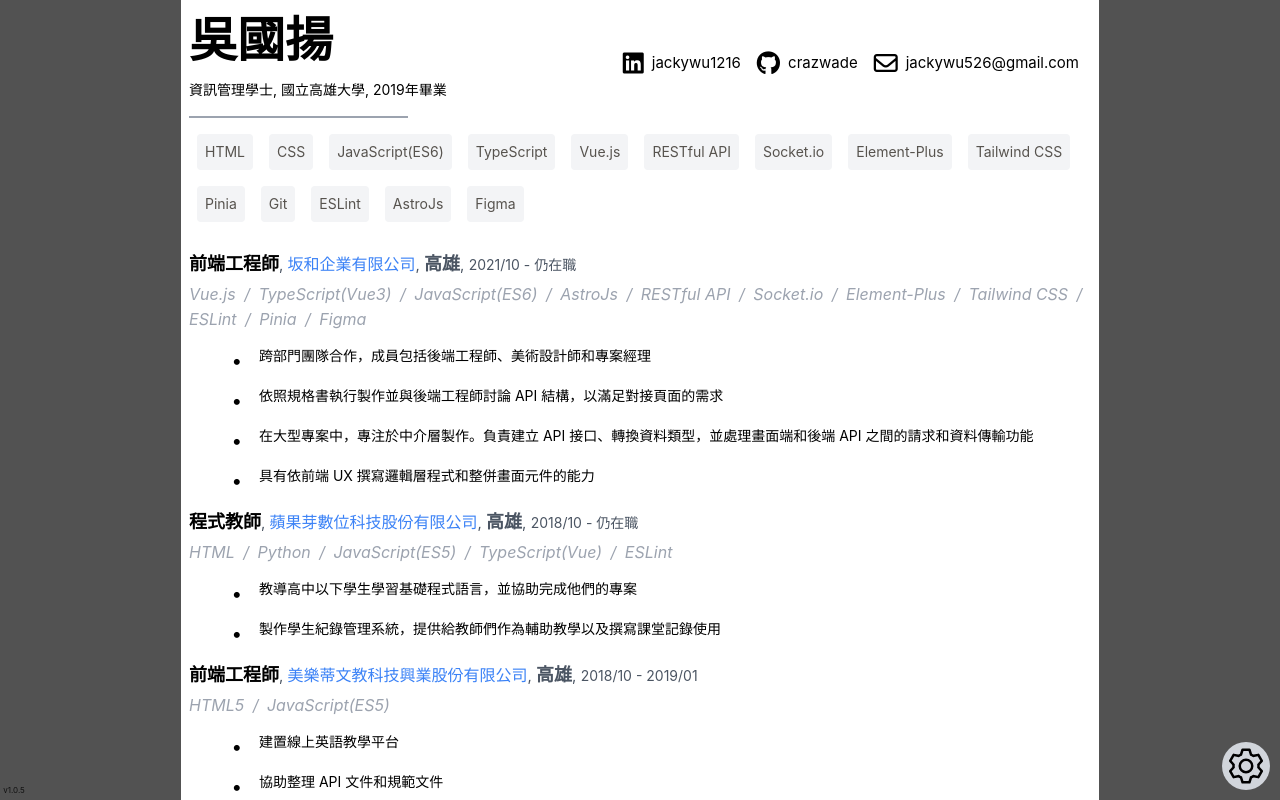
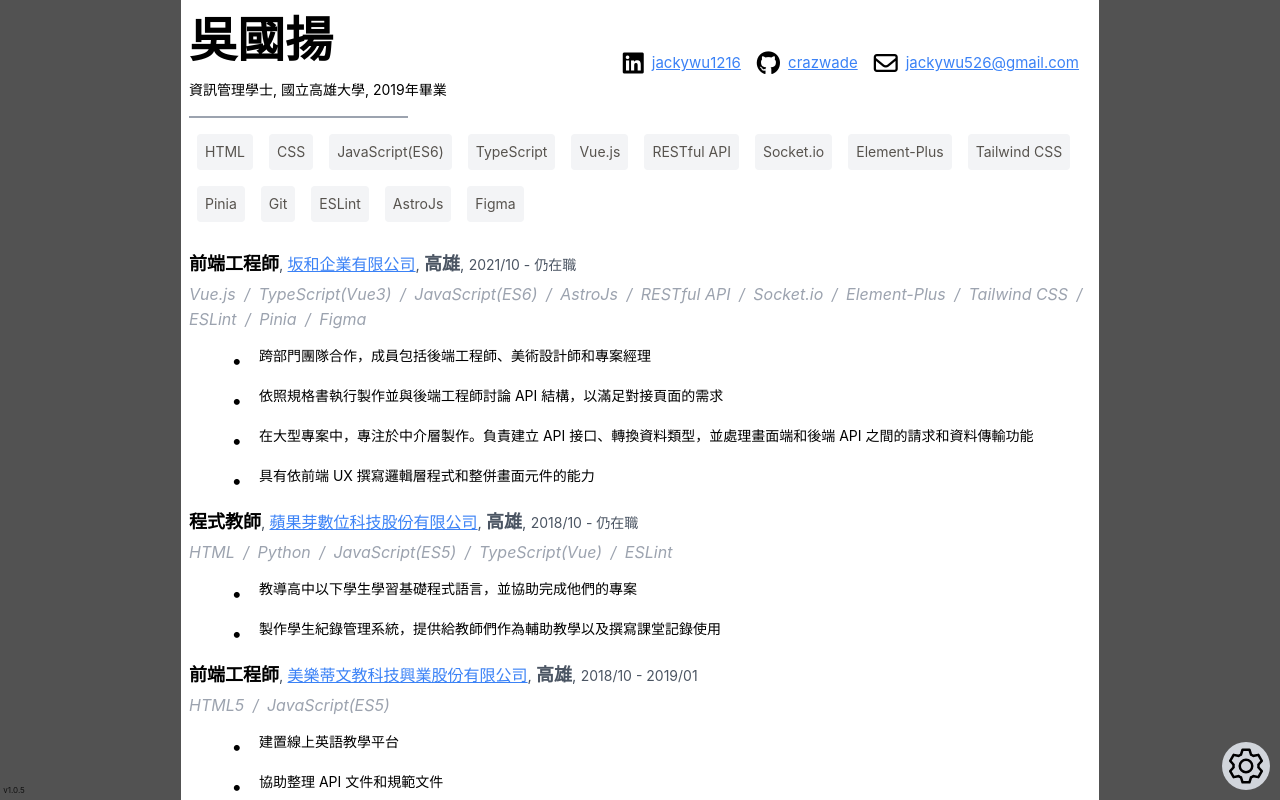
Before and after one commit to crazwade/profile, a Vue app: page / in a window 1280 px wide. Built offline with nearby package versions, Linux system fonts and the light colour scheme.

Commit message:
style(link button): 將連結的部分強調

```diff
--- a/src/view/MainContent/components/MyInfo.vue
+++ b/src/view/MainContent/components/MyInfo.vue
@@ -10,7 +10,7 @@
         <div
           v-for="(item, index) in socialItem"
           :key="index"
-          class="my-2 mr-2 icon-link flex items-center hover:text-blue-700 hover:underline hover:font-bold"
+          class="my-2 mr-2 icon-link flex items-center hover:text-blue-700 hover:font-bold"
         >
           <a
             :href="item.link"
@@ -23,7 +23,7 @@
           <a
             :href="item.name === 'email' ? `mailto:${item.link}` : item.link"
             target="_blank"
-            class=" mx-1"
+            class="mx-1 underline text-blue-500"
           >
             <span>{{ item.title }}</span>
           </a>
--- a/src/view/MainContent/components/SideProj.vue
+++ b/src/view/MainContent/components/SideProj.vue
@@ -7,12 +7,12 @@
       <div class="inline">
         <span
           v-if="item.link"
-          class="font-semibold text-lg text-blue-500 cursor-pointer hover:text-blue-500 hover:underline"
+          class="font-semibold text-lg text-blue-500 underline cursor-pointer hover:text-blue-700 "
           @click="transferURL(item.link)"
         >
           {{ item.title }}
         </span>
-        <span v-else class="font-semibold text-lg text-blue-500">{{ item.title }}</span>
+        <span v-else class="font-semibold text-lg">{{ item.title }}</span>
         <span class="text-gray-600"> - </span>
         <span class="text-gray-600 text-sm">{{ item.detail }}</span>
       </div>
--- a/src/view/MainContent/components/WorkExp.vue
+++ b/src/view/MainContent/components/WorkExp.vue
@@ -4,7 +4,7 @@
       <div class="inline">
         <span class="text-black font-semibold text-lg">{{ item.title }}</span>
         <span class="text-gray-600">, </span>
-        <span class=" text-blue-500 text-base hover:underline hover:cursor-pointer" @click="transferURL(item.link)">{{ item.company }}</span>
+        <span class="text-blue-500 text-base underline hover:cursor-pointer hover:text-blue-700" @click="transferURL(item.link)">{{ item.company }}</span>
         <span class="text-gray-600">, </span>
         <span class="font-semibold text-gray-600 text-lg">{{ item.local }}</span>
         <span class="text-gray-600">, </span>
```
